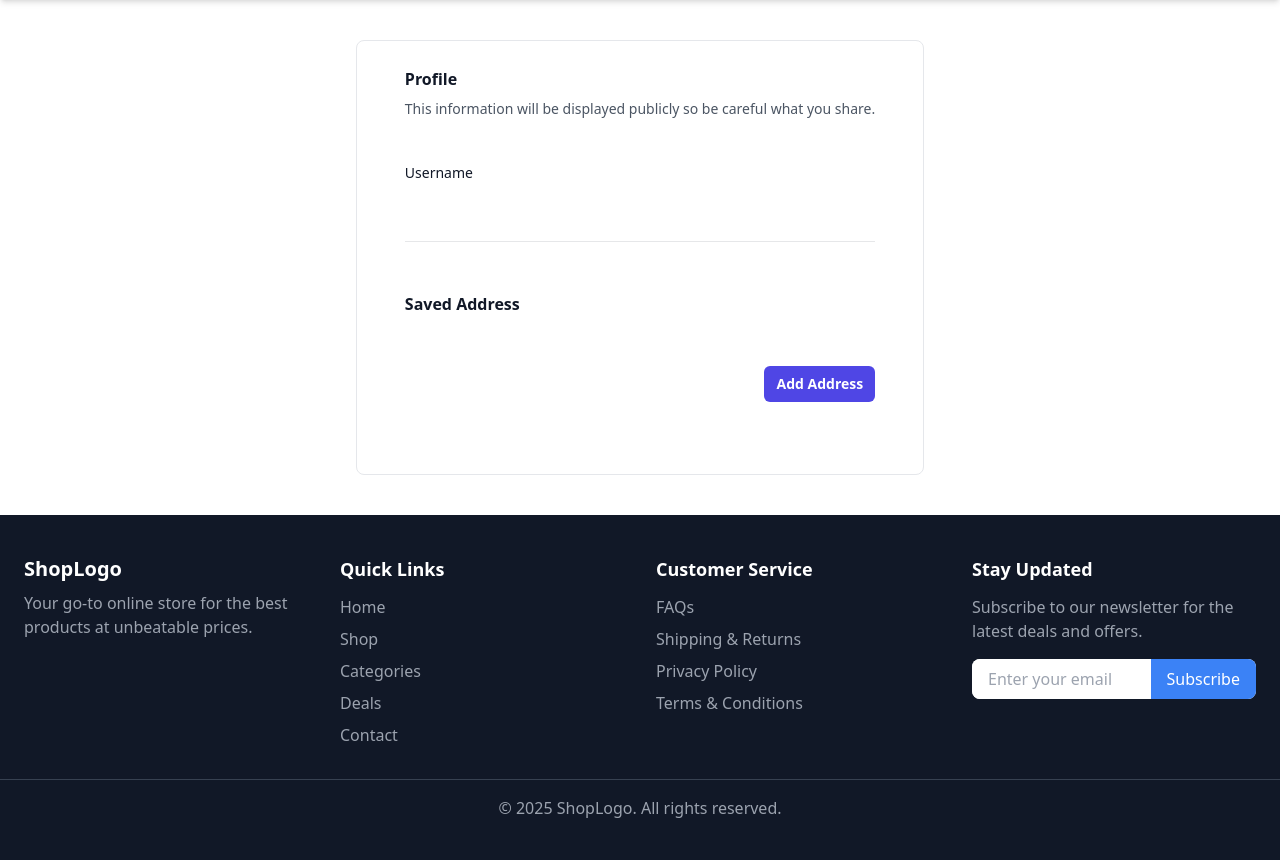
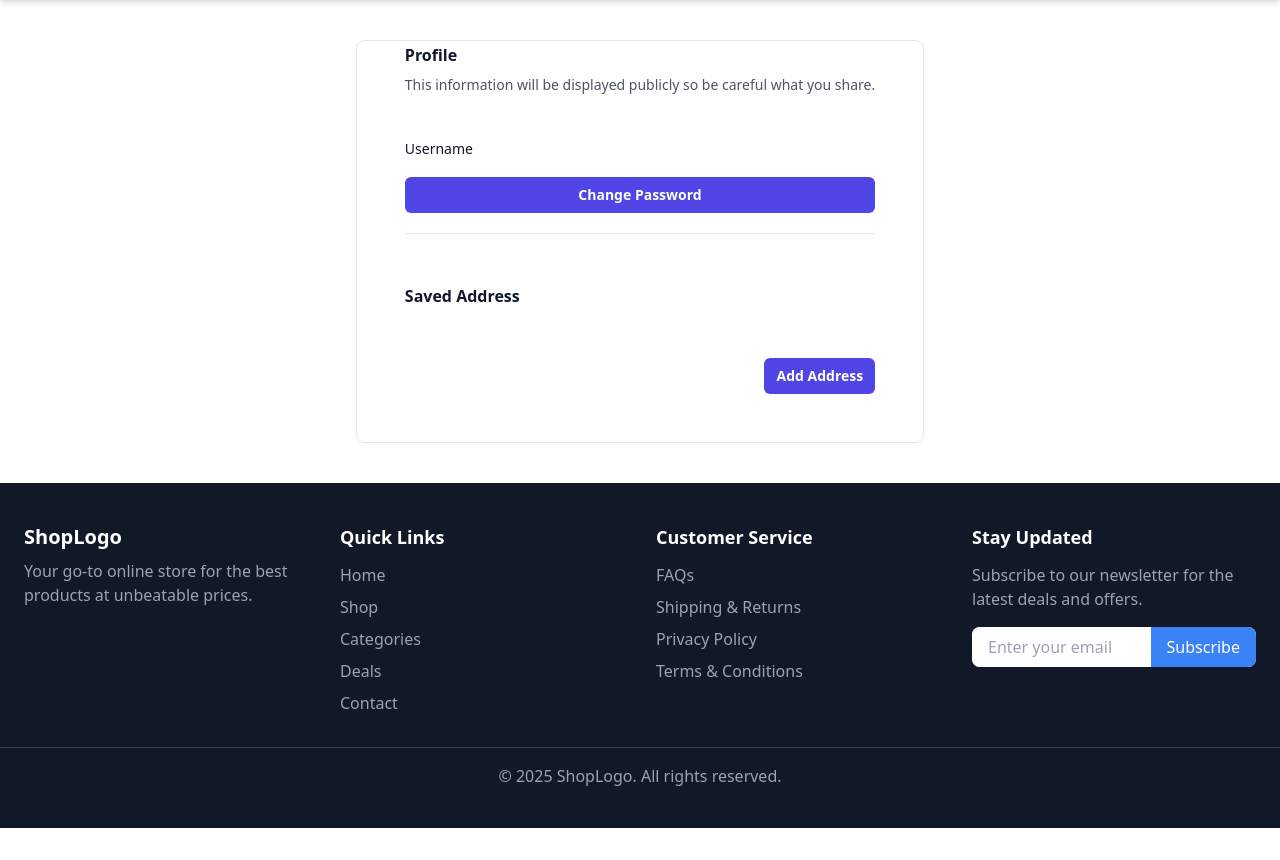
Before and after one commit to ShashwatUpadhyay/EcommerceApplication, a Django app: template templates/profile.html in a window 1280 px wide. Shown: the part 74-934 px from the top of the page. After the commit the page ends 902 px from the top, so only its background shows below. Run offline with Django 5.2, Linux system fonts and the light colour scheme; the template is opened without the code that fills it, so the values that code supplies are empty; some libraries are stand-ins or nearby versions.

Commit message:
changes password button addded on profile setting

```diff
--- a/templates/profile.html
+++ b/templates/profile.html
@@ -7,9 +7,9 @@
 {% block content %}
 <div class="container mx-auto flex justify-center">
 
-<div class='border rounded-lg px-12 py-6 my-10'>
+<div class='border rounded-lg px-12  my-10'>
     <div class="space-y-12">
-      <div class="border-b border-gray-900/10 pb-12">
+      <div class="border-b border-gray-900/10 pb-5">
         <h2 class="text-base/7 font-semibold text-gray-900">Profile</h2>
         <p class="mt-1 text-sm/6 text-gray-600">This information will be displayed publicly so be careful what you share.</p>
 
@@ -22,6 +22,9 @@
               </div>
             </div>
           </div>
+        </div>
+        <div class="mt-2 flex text-center items-center w-full justify-start gap-x-6">
+          <a href='' class="w-full rounded-md bg-indigo-600 px-3 py-2 text-sm font-semibold text-white shadow-xs hover:bg-indigo-500 focus-visible:outline-2 focus-visible:outline-offset-2 focus-visible:outline-indigo-600">Change Password</a>
         </div>
       </div>
 
@@ -88,6 +91,7 @@
             <a href='{% url "add_address" %}' type="submit" class="rounded-md bg-indigo-600 px-3 py-2 text-sm font-semibold text-white shadow-xs hover:bg-indigo-500 focus-visible:outline-2 focus-visible:outline-offset-2 focus-visible:outline-indigo-600">Add Address</a>
           </div>
     </div>
+
 
 
     </div>
```
